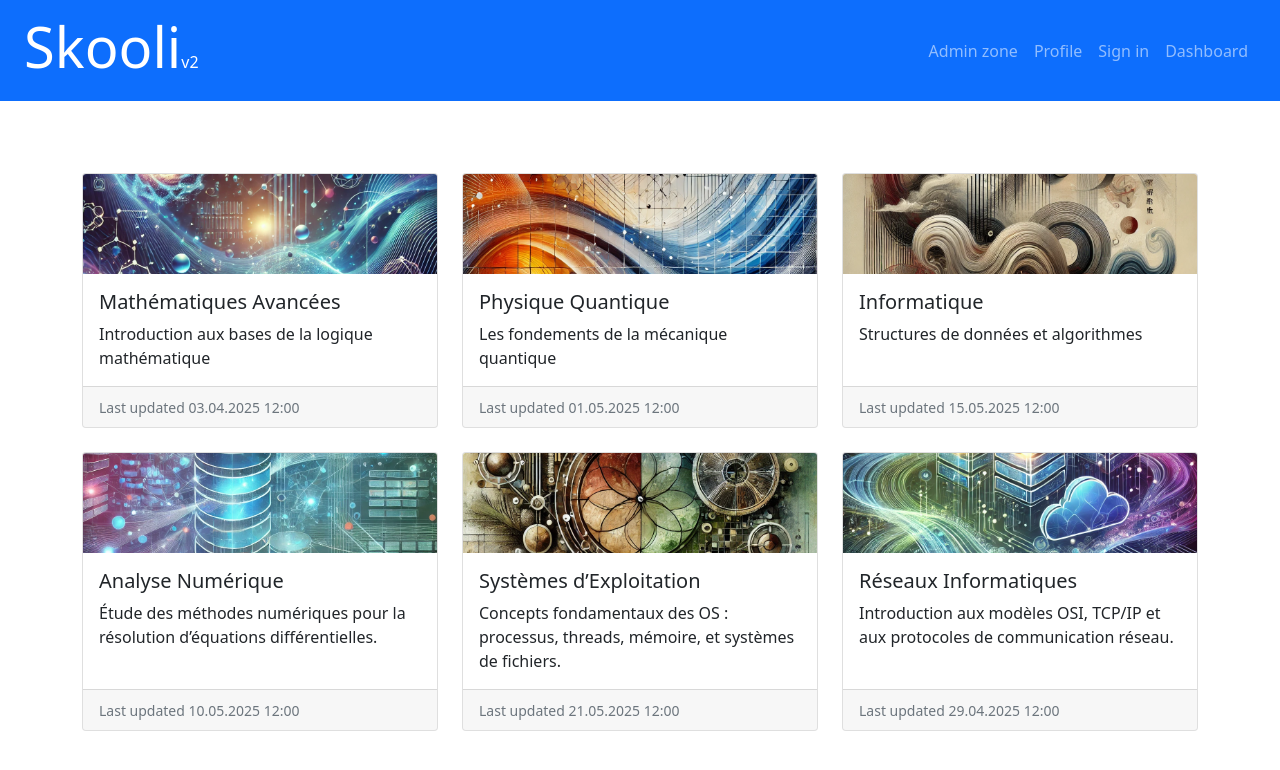
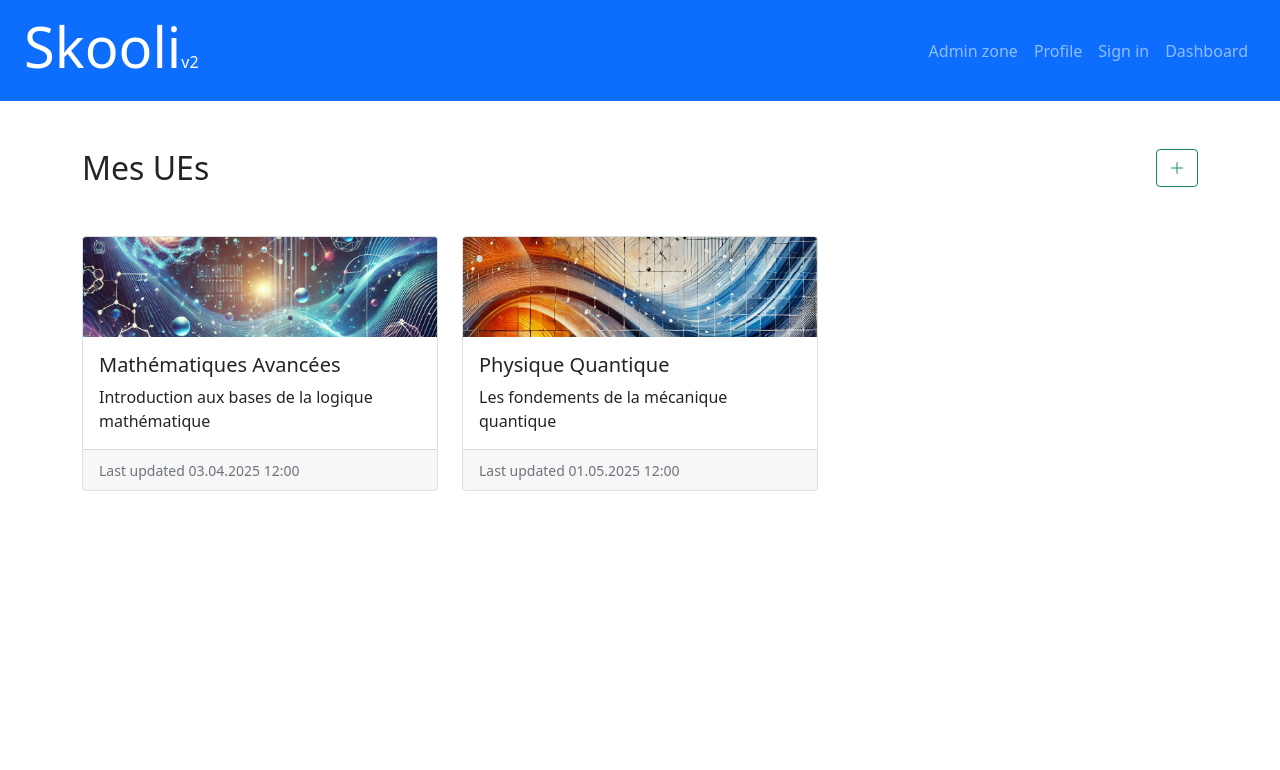
Before and after one commit to zshelali/angular-skooli, an Angular app: page /dashboard in a window 1280 px wide. Shown: the top 770 px of the page. Built offline with nearby package versions, Linux system fonts and the light colour scheme.

Commit message:
modif page ue et dashboard

```diff
--- a/src/app/dashboard/dashboard.component.html
+++ b/src/app/dashboard/dashboard.component.html
@@ -1,4 +1,35 @@
 <div class="container mt-5">
+    <div class="d-flex justify-content-between align-items-center mb-3">
+        <h2 class="mb-0">Mes UEs</h2>
+        <button class="btn btn-outline-success" (click)="showAddUeForm = !showAddUeForm">
+      <i class="bi bi-plus-lg"></i>
+    </button>
+    </div>
+
+    <div *ngIf="showAddUeForm" class="card p-3 mb-4">
+        <div class="mb-3">
+            <label for="ueTitle" class="form-label">Titre</label>
+            <input id="ueTitle" class="form-control" [(ngModel)]="newUe.title" />
+        </div>
+
+        <div class="mb-3">
+            <label for="ueDescription" class="form-label">Description</label>
+            <textarea id="ueDescription" class="form-control" rows="3" [(ngModel)]="newUe.description"></textarea>
+        </div>
+
+
+        <div class="mb-3">
+            <label for="ueImage" class="form-label">Image</label>
+            <input type="file" class="form-control" (change)="onImageSelected($event)" />
+            <img *ngIf="newUe.image" [src]="newUe.image" class="img-thumbnail mt-2" style="max-height: 150px;" />
+        </div>
+
+        <div class="d-flex justify-content-end">
+            <button class="btn btn-secondary me-2" (click)="showAddUeForm = false">Annuler</button>
+            <button class="btn btn-primary" (click)="addCourse()">Ajouter</button>
+        </div>
+    </div>
+
     <div class="row row-cols-1 row-cols-md-3 g-4 mt-4">
         <div class="col" *ngFor="let course of courses">
             <a routerLink="/dashboard/ue">
@@ -9,8 +40,7 @@
                         <p class="card-text">{{ course.description }}</p>
                     </div>
                     <div class="card-footer">
-            <small class="text-muted"
-              >Last updated
+                        <small class="text-muted">Last updated
               {{ course.date_updated | date : "dd.MM.yyyy hh:mm" }}</small
             >
           </div>
--- a/src/app/dashboard/dashboard.component.ts
+++ b/src/app/dashboard/dashboard.component.ts
@@ -7,48 +7,59 @@ import { Component, OnInit } from '@angular/core';
 })
 export class DashboardComponent implements OnInit {
 
-  constructor() { }
+  showAddUeForm = false;
 
-  ngOnInit(): void {
-  }
+  newUe = {
+    title: '',
+    description: '',
+    image: '',
+    date_updated: new Date()
+  };
 
   courses = [
     {
       title: 'Mathématiques Avancées',
       description: 'Introduction aux bases de la logique mathématique',
-      date_updated: new Date('2025-04-03T00:00:00'),
+      date_updated: new Date('2025-04-03'),
       image: 'assets/img/it41_gpt.png'
     },
     {
       title: 'Physique Quantique',
       description: 'Les fondements de la mécanique quantique',
-      date_updated: new Date('2025-05-01T00:00:00'),
+      date_updated: new Date('2025-05-01'),
       image: 'assets/img/it44_gpt.png'
-    },
-    {
-      title: 'Informatique',
-      description: 'Structures de données et algorithmes',
-      date_updated: new Date('2025-05-15T00:00:00'),
-      image: 'assets/img/lc00_gpt.png'
-    },
-    {
-      title: 'Analyse Numérique',
-      description: 'Étude des méthodes numériques pour la résolution d’équations différentielles.',
-      date_updated: new Date('2025-05-10'),
-      image: 'assets/img/si40_gpt.png'
-    },
-    {
-      title: 'Systèmes d’Exploitation',
-      description: 'Concepts fondamentaux des OS : processus, threads, mémoire, et systèmes de fichiers.',
-      date_updated: new Date('2025-05-21'),
-      image: 'assets/img/so04_gpt.png'
-    },
-    {
-      title: 'Réseaux Informatiques',
-      description: 'Introduction aux modèles OSI, TCP/IP et aux protocoles de communication réseau.',
-      date_updated: new Date('2025-04-29'),
-      image: 'assets/img/we4a_gpt.png'
     }
   ];
 
+  constructor() {}
+
+  ngOnInit(): void {}
+
+  onImageSelected(event: any): void {
+    const file = event.target.files[0];
+    if (file && file.type.startsWith('image/')) {
+      const reader = new FileReader();
+      reader.onload = () => {
+        this.newUe.image = reader.result as string; // base64 image string
+      };
+      reader.readAsDataURL(file);
+    }
+  }
+
+  addCourse(): void {
+    this.courses.push({
+      title: this.newUe.title,
+      description: this.newUe.description,
+      image: this.newUe.image,
+      date_updated: new Date()
+    });
+
+    this.newUe = {
+      title: '',
+      description: '',
+      image: '',
+      date_updated: new Date()
+    };
+    this.showAddUeForm = false;
+  }
 }
--- a/src/app/ue/ue.component.html
+++ b/src/app/ue/ue.component.html
@@ -1,8 +1,8 @@
-<div class="UE_name mt-3">
+<div class="UE_name m-4">
     <h1>{{ ue.code }} : {{ ue.name }}</h1>
 </div>
 
-<ul class="nav nav-tabs mt-4">
+<ul class="nav nav-tabs m-5">
     <li class="nav-item">
         <a class="nav-link" [class.active]="activeTab === 'cours'" (click)="activeTab = 'cours'">Cours</a>
     </li>
@@ -11,13 +11,13 @@
     </li>
 </ul>
 
-<div class="tab-content mt-4">
+<div class="tab-content m-5">
 
     <!-- Onglet Cours -->
     <div *ngIf="activeTab === 'cours'">
         <div class="d-flex justify-content-between align-items-center mb-3">
             <h3 class="mb-0">Modules</h3>
-            <button class="btn btn-outline-success" (click)="showAddForm = !showAddForm">
+            <button class="btn btn-outline-success me-3" (click)="showAddForm = !showAddForm">
               <i class="bi bi-plus-lg"></i>
             </button>
         </div>
@@ -44,10 +44,12 @@
             </div>
         </div>
 
+
+
         <div *ngFor="let module of modules" class="module-folder p-3 mb-3 shadow-sm rounded bg-white">
             <div class="d-flex justify-content-between align-items-center">
                 <h5 class="mb-0">
-                    <i class="bi bi-folder-fill text-warning me-2"></i>{{ module.title }}
+                    <i class="bi bi-folder-fill text-warning me-2"></i>Module: {{ module.title }}
                 </h5>
                 <button class="btn btn-outline-secondary btn-sm rounded-circle" (click)="toggleModule(module)">
           <i class="bi" [ngClass]="module.isOpen ? 'bi-dash' : 'bi-plus'"></i>
--- a/src/app/ue/ue.component.ts
+++ b/src/app/ue/ue.component.ts
@@ -16,7 +16,7 @@
 
     modules = [
       {
-        title: 'Module 1 : Introduction',
+        title: 'Introduction',
         description: 'Présentation du cours et des objectifs pédagogiques.',
         files: [
           { name: 'Intro.pdf', url: 'assets/files/intro.pdf', type: 'pdf' },
@@ -25,12 +25,13 @@
         isOpen: false
       },
       {
-        title: 'Module 2 : Qubits et logique',
+        title: 'Qubits et logique',
         description: 'Notions de superposition et de portes quantiques.',
         files: [],
         isOpen: false
       }
     ];
+
 
     users = [
       { name: 'Alice Martin', email: 'alice@example.com', role: 'Étudiant' },
@@ -68,7 +69,7 @@
           type: file.type.includes('pdf') ? 'pdf' :
                 file.type.includes('image') ? 'image' : 'other'
         })),
-        isOpen: false
+        isOpen: false,
       });
 
       this.newModule = { title: '', description: '', files: [] };
```
Lines whose indentation alone changed are shown as unchanged.
